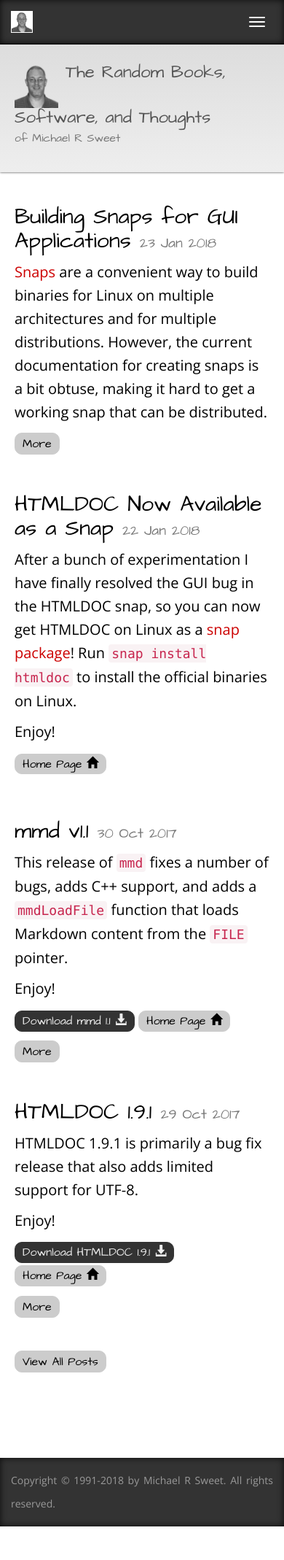
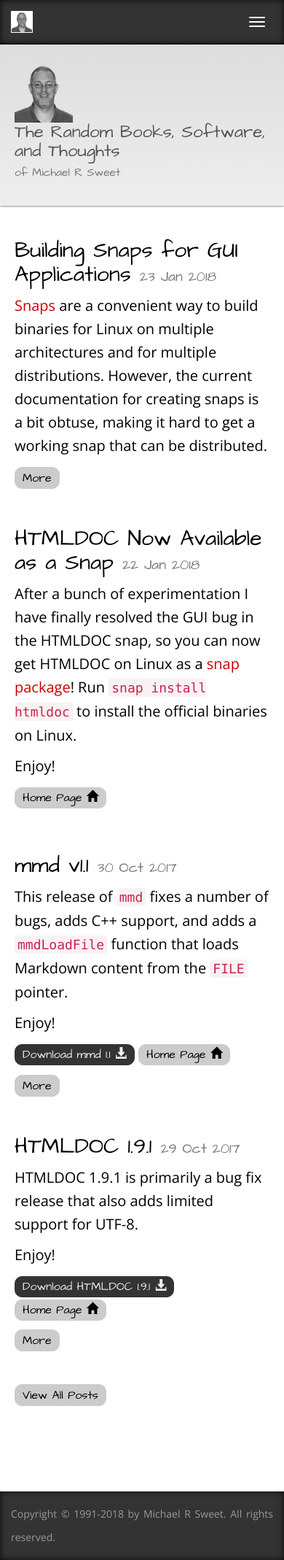
Before and after one commit to michaelrsweet/michaelrsweet.github.com, a Jekyll site: the page built from index.html, in a window 390 px wide. Shown: the whole page at 73% size. Built offline with Jekyll 4.4.1, drawn with Linux system fonts in a browser that asks for light colours; before the commit the page ends 2092 px from its top, so only the background shows below that.

Commit message:
Some more mobility changes.

```diff
--- a/css/michaelrsweet.css
+++ b/css/michaelrsweet.css
@@ -545,10 +545,11 @@
 
 /* iPhone/iPod touch overrides */
 @media only screen and (max-width: 414px) {
-  img.logo {
+  img.logo, .container-header-small h1 img.logo {
+    display: block;
     float: none;
-    height: 40px;
-    width: 40px;
+    height: 80px;
+    width: 80px;
   }
   nav.navbar-fixed-top {
     position: relative;
@@ -566,9 +567,10 @@
   h1 small, h2 small {
     display: inline-block;
   }
-  pre, pre code {
+  pre, pre code, pre.command, pre.example {
     display: block;
-    font-size: 66%;
+    font-size: 50%;
+    margin-left: 0px;
     overflow-x: scroll;
     padding: 5px;
     -webkit-overflow-scrolling: touch;
```
